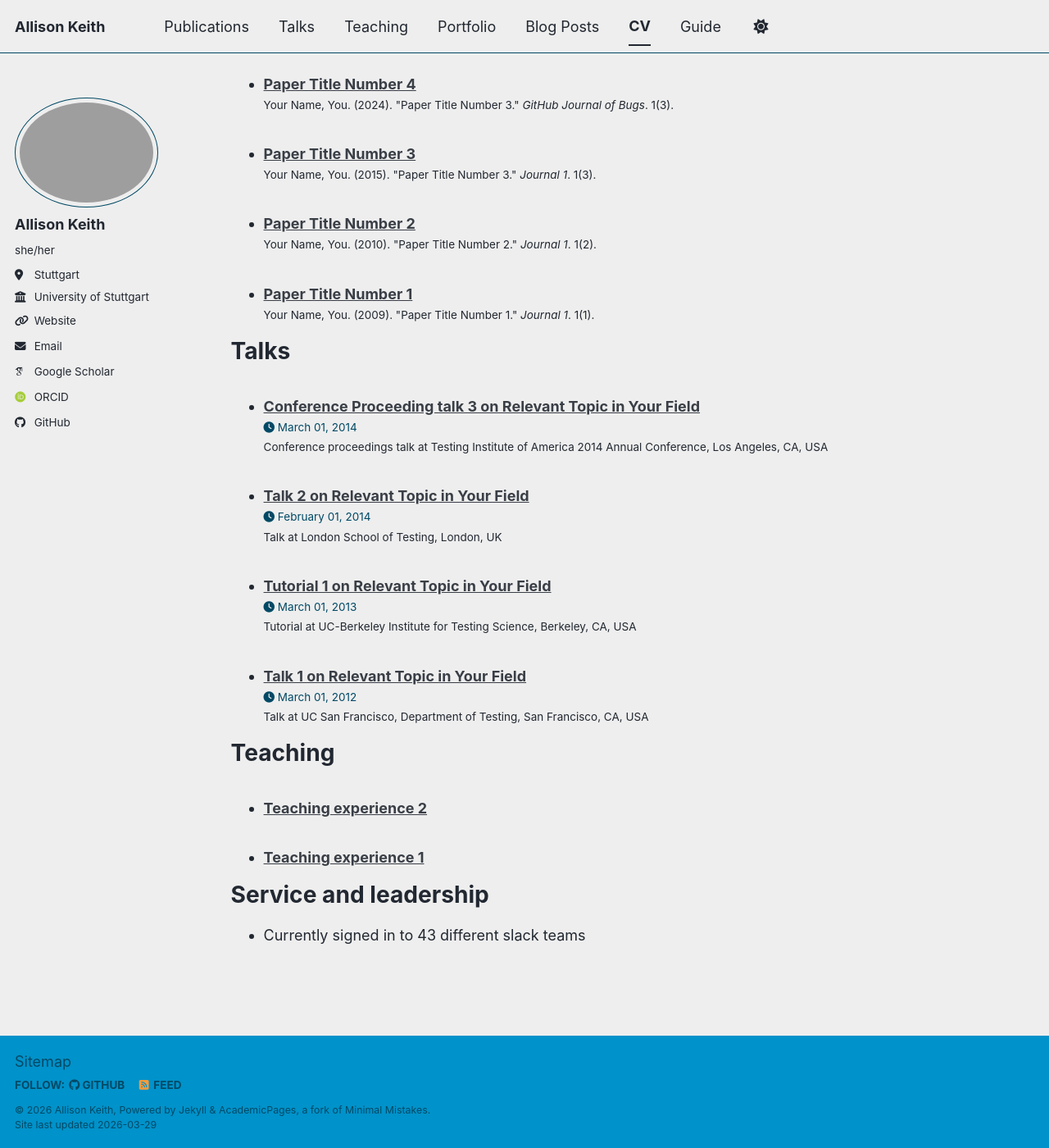
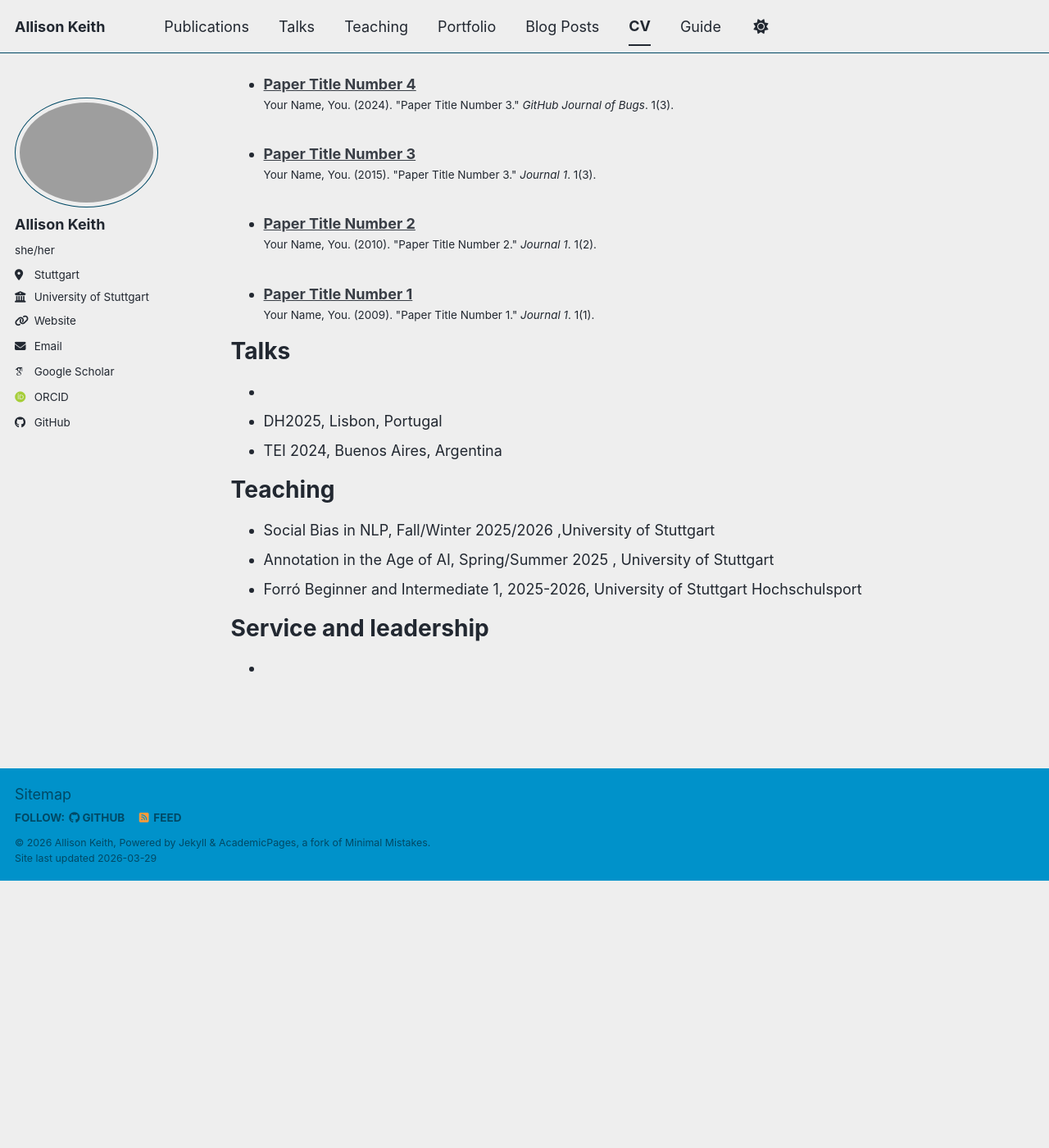
Before and after one commit to allisonakeith/allisonakeith.github.io, a Jekyll site: the page built from _pages/cv.md, in a window 1280 px wide and 1400 px high, scrolled down 1328 px. Shown: the whole window at 82% size. Built offline with Jekyll 4.4.1, drawn with Linux system fonts in a browser that asks for light colours; some web fonts are replaced; a script bundle is joined from its source files by our own code; library files that are not in the unit come from our copies; after the commit the page ends 2402 px from its top, so only the background shows below that.

Commit message:
personalize cv

```diff
--- a/_pages/cv.md
+++ b/_pages/cv.md
@@ -54,16 +54,16 @@ Publications
 
 Talks
 ======
-  <ul>{% for post in site.talks reversed %}
-    {% include archive-single-talk-cv.html  %}
-  {% endfor %}</ul>
+*
+* DH2025, Lisbon, Portugal
+* TEI 2024, Buenos Aires, Argentina
 
 Teaching
 ======
-  <ul>{% for post in site.teaching reversed %}
-    {% include archive-single-cv.html %}
-  {% endfor %}</ul>
+  * Social Bias in NLP, Fall/Winter 2025/2026 ,University of Stuttgart
+  * Annotation in the Age of AI, Spring/Summer 2025 , University of Stuttgart
+  * Forró Beginner and Intermediate 1, 2025-2026, University of Stuttgart Hochschulsport
 
 Service and leadership
 ======
-* Currently signed in to 43 different slack teams
+*
```
